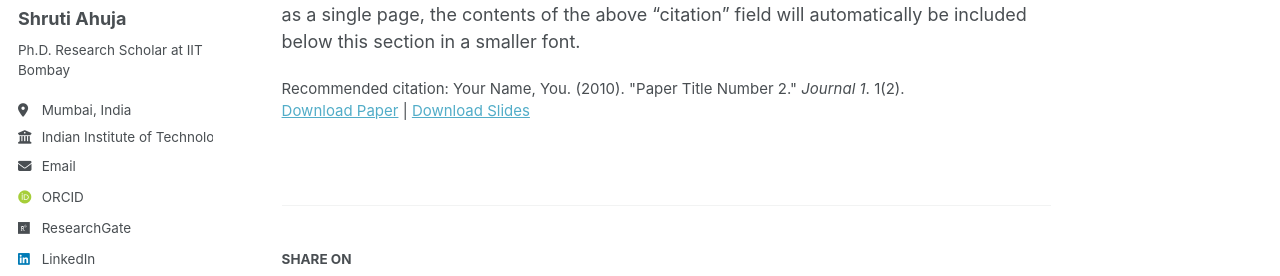
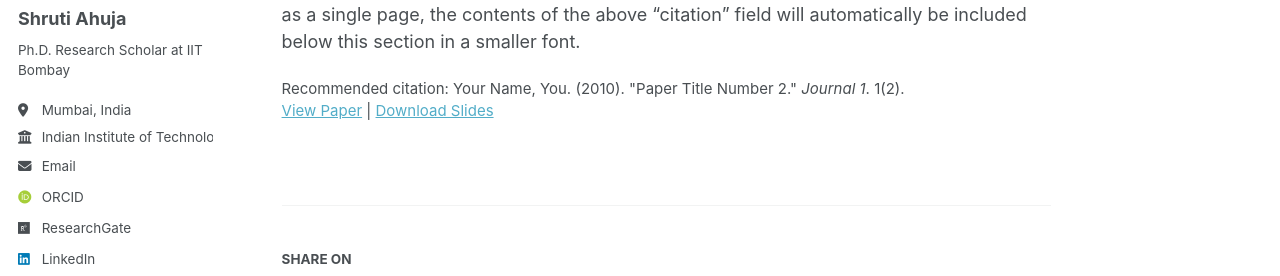
Before and after one commit to shrutiahuja/shrutiahuja.github.io, a Jekyll site: the page built from _publications/2010-10-01-paper-title-number-2.md, in a window 1280 px wide and 1083 px high. Shown: the part 276-552 px from the top of the window. Built offline with Jekyll 4.4.1, drawn with Linux system fonts in a browser that asks for light colours; some web fonts are replaced; a script that is not in the unit is left out.

Commit message:
Update single.html

```diff
--- a/_layouts/single.html
+++ b/_layouts/single.html
@@ -48,11 +48,11 @@ layout: default
         {{ content }}
 
         {% if page.citation and page.paperurl and page.slidesurl and page.bibtexurl %}
-          <p style="font-size: smaller">Recommended citation: {{ page.citation }}<br /><a href="{{ page.paperurl }}">Download Paper</a> | <a href="{{ page.slidesurl }}">Download Slides</a> | <a href="{{ page.bibtexurl }}">Download Bibtex</a></p>
+          <p style="font-size: smaller">Recommended citation: {{ page.citation }}<br /><a href="{{ page.paperurl }}">View Paper</a> | <a href="{{ page.slidesurl }}">Download Slides</a> | <a href="{{ page.bibtexurl }}">Download Bibtex</a></p>
         {% elsif page.citation and page.paperurl and page.slidesurl %}
-          <p style="font-size: smaller">Recommended citation: {{ page.citation }}<br /><a href="{{ page.paperurl }}">Download Paper</a> | <a href="{{ page.slidesurl }}">Download Slides</a></p>
+          <p style="font-size: smaller">Recommended citation: {{ page.citation }}<br /><a href="{{ page.paperurl }}">View Paper</a> | <a href="{{ page.slidesurl }}">Download Slides</a></p>
         {% elsif page.citation and page.paperurl and page.bibtexurl %}
-          <p style="font-size: smaller">Recommended citation: {{ page.citation }}<br /><a href="{{ page.paperurl }}">Download Paper</a> | <a href="{{ page.bibtexurl }}">Download Bibtex</a></p>
+          <p style="font-size: smaller">Recommended citation: {{ page.citation }}<br /><a href="{{ page.paperurl }}">View Paper</a> | <a href="{{ page.bibtexurl }}">Download Bibtex</a></p>
         {% elsif page.citation and page.paperurl %}
           <p style="font-size: smaller">Recommended citation: {{ page.citation }}<br /><a href="{{ page.paperurl }}">Download Paper</a></p>
         {% elsif page.citation and page.slidesurl and page.bibtexurl %}
@@ -62,7 +62,7 @@ layout: default
         {% elsif page.slidesurl and page.bibtexurl %}
           <p style="font-size: smaller"><a href="{{ page.slidesurl }}">Download Slides</a> | <a href="{{ page.bibtexurl }}">Download Bibtex</a></p>
         {% elsif page.paperurl and page.bibtexurl %}
-          <p style="font-size: smaller"><a href="{{ page.paperurl }}">Download Paper</a> | <a href="{{ page.bibtexurl }}">Download Bibtex</a></p>
+          <p style="font-size: smaller"><a href="{{ page.paperurl }}">View Paper</a> | <a href="{{ page.bibtexurl }}">Download Bibtex</a></p>
         {% elsif page.citation and page.bibtexurl %}
           <p style="font-size: smaller">Recommended citation: {{ page.citation }}<br /><a href="{{ page.bibtexurl }}">Download Bibtex</a></p>
         {% elsif page.citation %}
```
